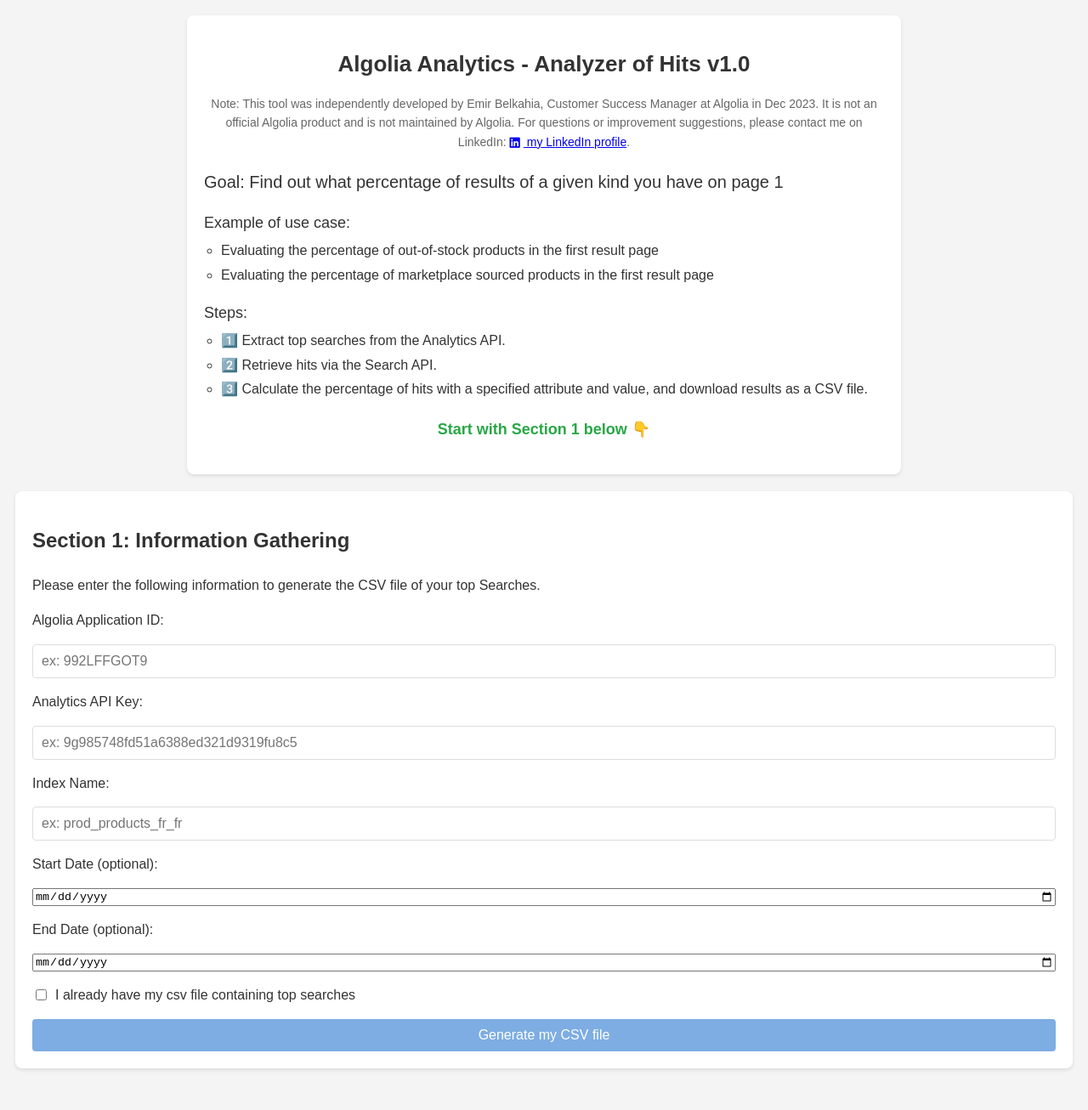
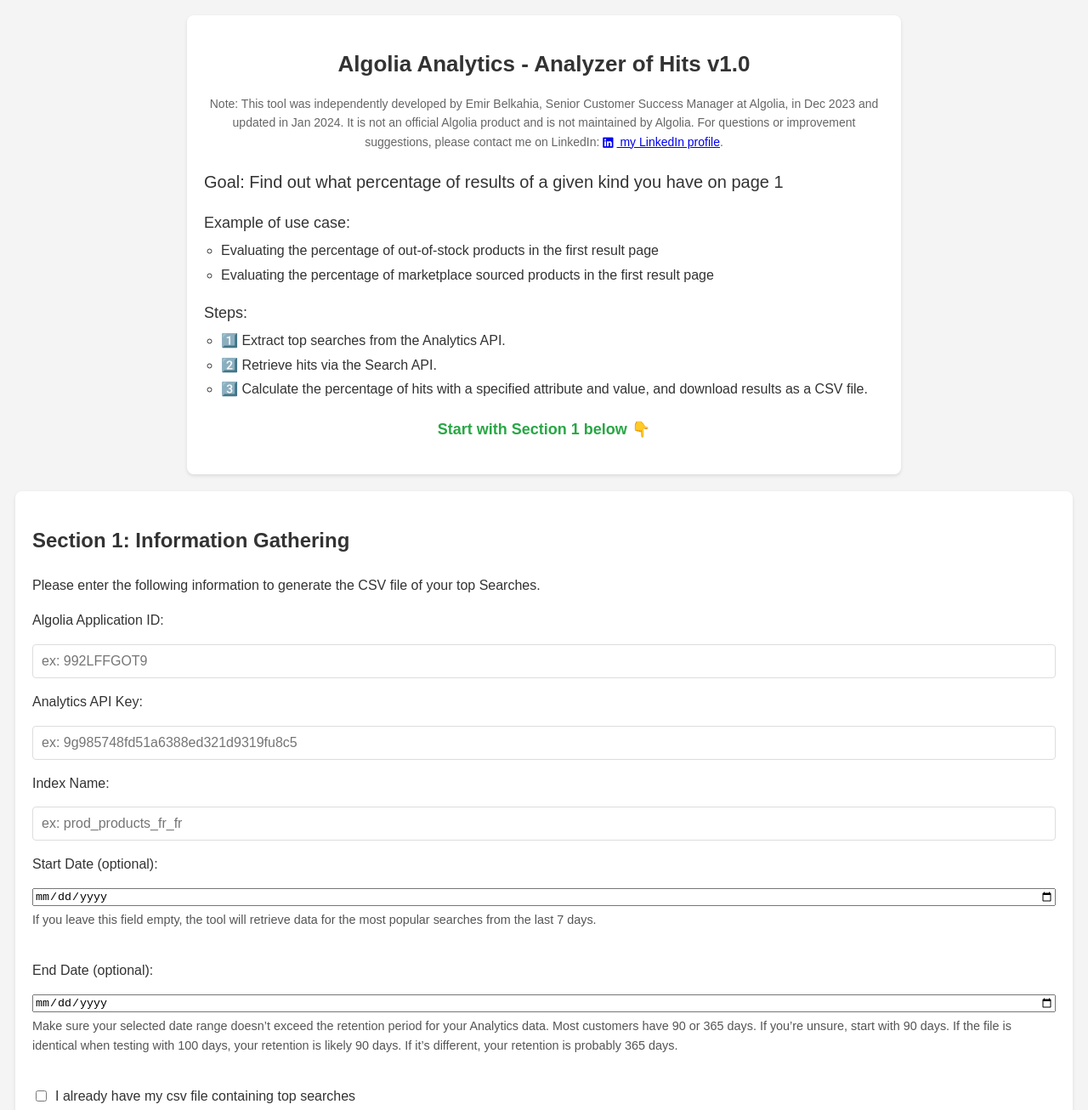
Before and after one commit to emirbelkahia/algolia-analytics-analyzer, a plain HTML site: page index.html in a window 1280 px wide. Shown: the top 1306 px of the page at 85% size. Drawn offline with Linux system fonts and the light colour scheme.

Commit message:
Update index.html - explanation around dates

```diff
--- a/index.html
+++ b/index.html
@@ -37,6 +37,13 @@
         .tooltip:hover .tooltiptext {
             visibility: visible;
         }
+
+        .form-instructions {
+        font-size: 0.9em;
+        color: #555;
+        margin-top: -10px;
+        margin-bottom: 20px;
+        }
     </style>
     <!-- Your existing script.js file -->
     <script src="script.js" defer></script>
@@ -47,7 +54,7 @@
     <header class="tool-introduction">
         <h1 class="header-title">Algolia Analytics - Analyzer of Hits v1.0</h1>
         <p class="disclaimer">
-            Note: This tool was independently developed by Emir Belkahia, Customer Success Manager at Algolia in Dec 2023. It is not an official Algolia product and is not maintained by Algolia. For questions or improvement suggestions, please contact me on LinkedIn:
+            Note: This tool was independently developed by Emir Belkahia, Senior Customer Success Manager at Algolia, in Dec 2023 and updated in Jan 2024. It is not an official Algolia product and is not maintained by Algolia. For questions or improvement suggestions, please contact me on LinkedIn:
             <a href="https://www.linkedin.com/in/emirbelkahia/" target="_blank">
                 <i class="fab fa-linkedin"></i> my LinkedIn profile</a>.
         </p>
@@ -85,12 +92,20 @@
             <label for="indexName">Index Name:</label>
             <input type="text" id="indexName" name="input3" placeholder="ex: prod_products_fr_fr">
 
-            <!-- Nouveaux champs de date (Optionnels) : -->
+            <!-- Start Date Field (Optional) -->
             <label for="startDate">Start Date (optional):</label>
             <input type="date" id="startDate" name="startDate" placeholder="YYYY-MM-DD">
+            <p class="form-instructions">
+                If you leave this field empty, the tool will retrieve data for the most popular searches from the last 7 days.
+            </p>
 
+            <!-- End Date Field (Optional) -->
             <label for="endDate">End Date (optional):</label>
             <input type="date" id="endDate" name="endDate" placeholder="YYYY-MM-DD">
+            <p class="form-instructions">
+                Make sure your selected date range doesn’t exceed the retention period for your Analytics data. Most customers have 90 or 365 days.
+                If you’re unsure, start with 90 days. If the file is identical when testing with 100 days, your retention is likely 90 days. If it’s different, your retention is probably 365 days.
+            </p>
 
             <!-- Case à cocher Debug -->
             <div class="form-group" style="display: flex; align-items: center;">
```
